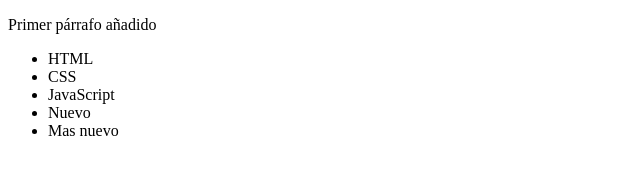
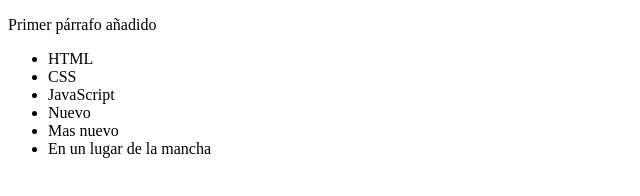
Before and after one commit to hanllel/proyecto1, a plain HTML site: page index.html in a window 1280 px wide. Shown: the whole page, without its empty margins (0-640 px from the left). Drawn offline with Linux system fonts and the light colour scheme.

Commit message:
index.html

```diff
--- a/index.html
+++ b/index.html
@@ -14,6 +14,7 @@
         <li>JavaScript</li>
         <li>Nuevo</li>
         <li>Mas nuevo</li>
+        <li>En un lugar de la mancha</li>
     </ul>
 </body>
 </html>
```
